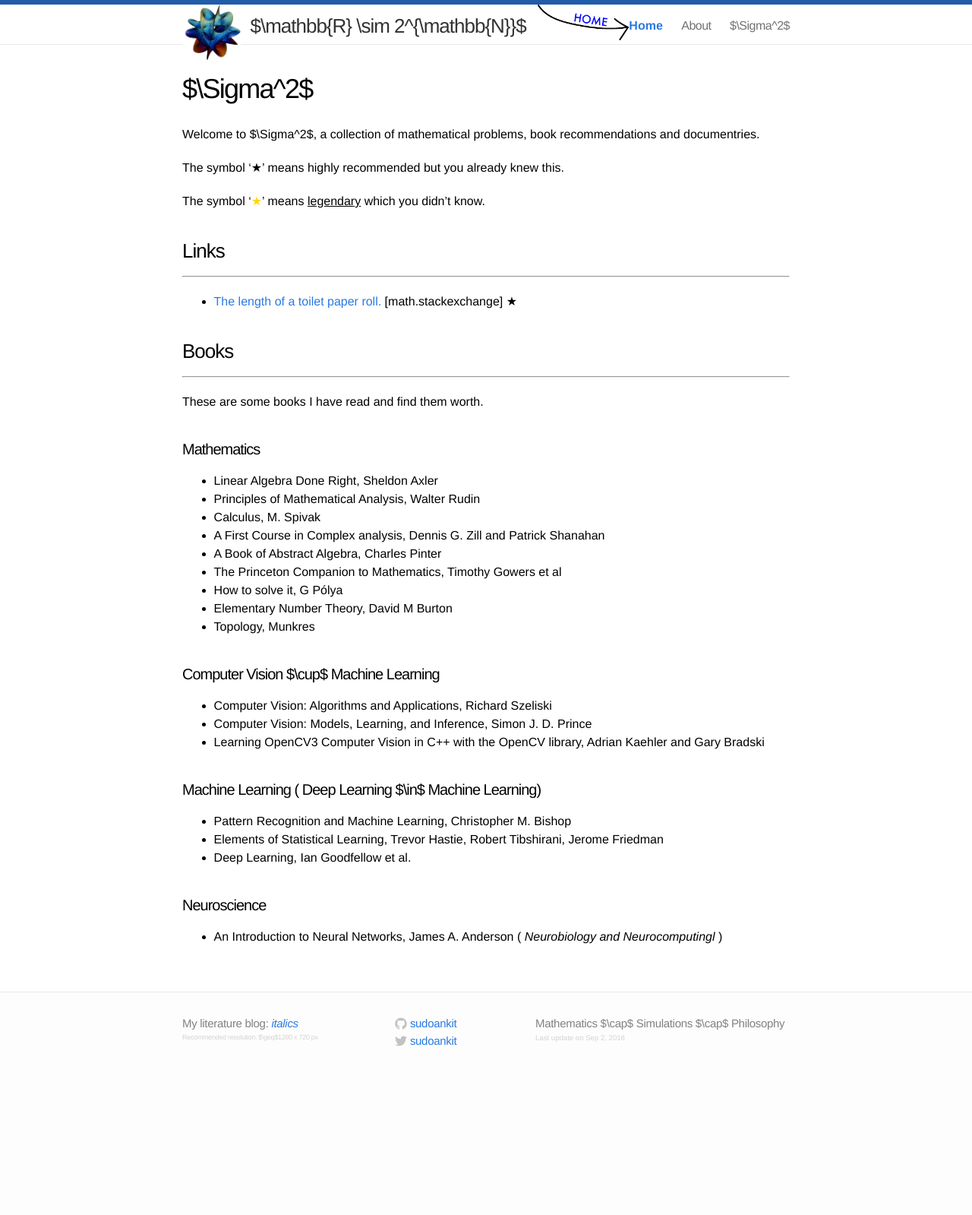
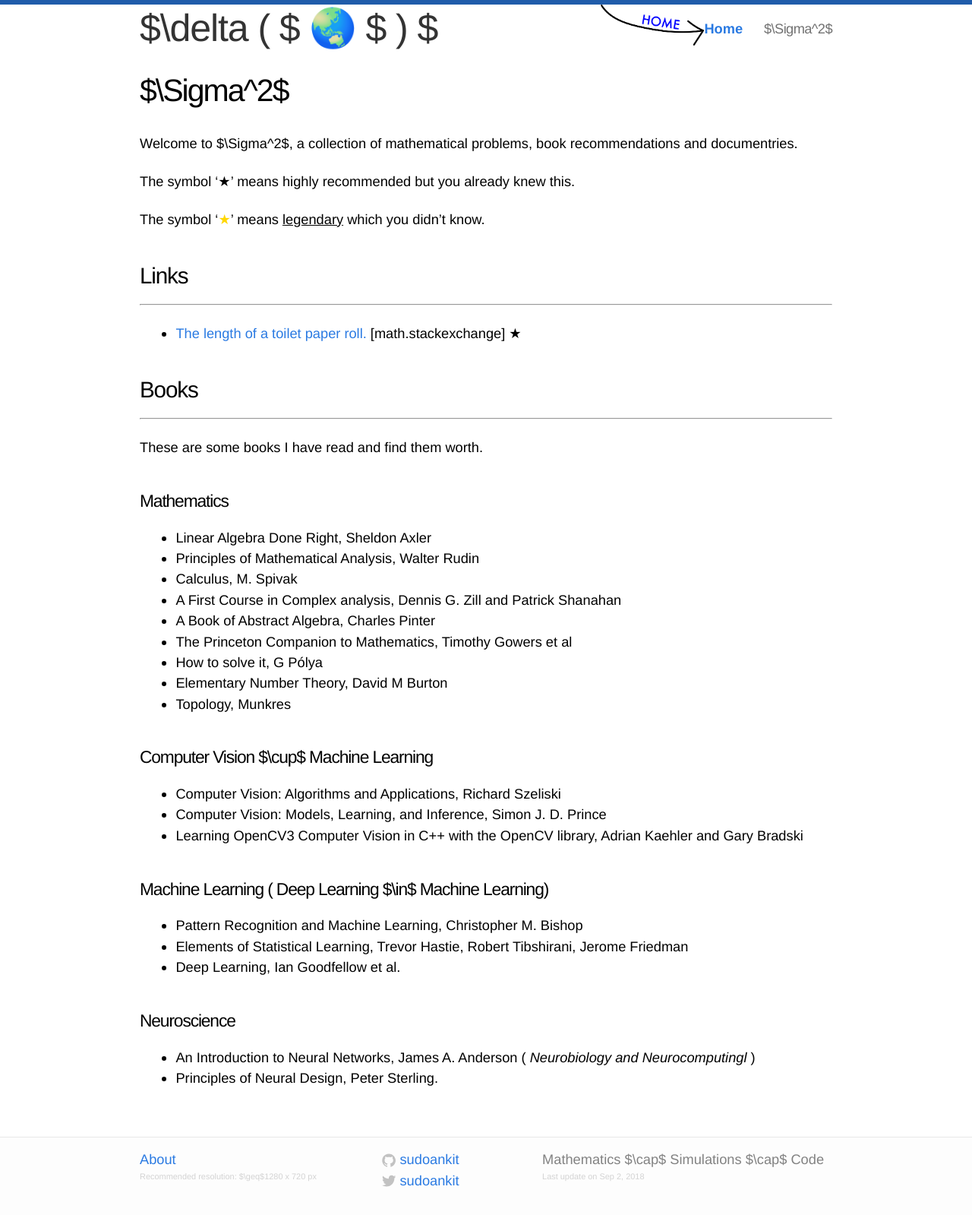
Before and after one commit to sudoankit/mathblog, a Jekyll site: the page built from sigma.md, in a window 1280 px wide. Shown: the whole page at 76% size. Built offline with Jekyll 4.4.1, drawn with Linux system fonts in a browser that asks for light colours; a script that is not in the unit is left out; comment, search, counter and statistics services are not loaded; before the commit the page ends 1426 px from its top, so only the background shows below that.

Commit message:
design changes

```diff
--- a/_includes/footer.html
+++ b/_includes/footer.html
@@ -6,7 +6,7 @@
 
     <div class="footer-col-1 column">
       <ul>
-        <li> My literature blog: <a href="http://sudoankit.github.io/italics"><i>italics</i></a></li>
+        <li><a href="http://www.sudoankit.xyz">About</a></li>
         <li><div style="text-align: inherit; font-size: 60%; color: #d3d3d3">Recommended resolution: $\geq$1280 x 720 px </div></li>
 
         <!-- <li><a href="mailto:{{ site.email }}">{{ site.email }}</a></li> -->
@@ -55,7 +55,7 @@
     </div>
 
     <div class="footer-col-3 column">
-      <p class="text">Mathematics $\cap$ Simulations $\cap$ Philosophy</p>
+      <p class="text">Mathematics $\cap$ Simulations $\cap$ Code</p>
       <div style="text-align: inherit; font-size: 60%; color: #d3d3d3"> Last update on  {{ site.time | date: "%b %-d, %Y" }}</div>
     </div>
 
--- a/_includes/header.html
+++ b/_includes/header.html
@@ -2,8 +2,7 @@
 
   <div class="wrap">
 
-<a class="site-title" href="{{ site.baseurl }}"><img src="{{ site.baseurl }}/calabi.png" width="77"></a>
-     <a class="site-title" href="{{ site.baseurl }}">&nbsp; $\mathbb{R} \sim 2^{\mathbb{N}}$</a>
+     <a class="site-title" href="{{ site.baseurl }}">$\delta ( $ 🌏 $ ) $</a>
 <!-- this should work -->
     <nav class="site-nav">
       <a href="#" class="menu-icon">
--- a/css/main.css
+++ b/css/main.css
@@ -1,8 +1,5 @@
 /* Base */
 /* ----------------------------------------------------------*/
-
-
-
 
 
 * {
@@ -36,7 +33,7 @@ a:visited { color: #205caa; }
   max-width: 800px;
   padding: 0 30px;
   margin: 0 auto;
-  zoom: 1;
+  zoom: 1.14;
 }
 
 
@@ -48,7 +45,7 @@ a:visited { color: #205caa; }
 .site-header {
 
   border-top: 6px solid #205caa;
-  border-bottom: 1px solid #e8e8e8;
+  /*border-bottom: 1px solid #e8e8e8;*/
   height: 52px;
   background-color: white;
 
@@ -59,7 +56,7 @@ a:visited { color: #205caa; }
 .site-title:visited {
   display: block;
   color: #333;
-  font-size: 26px;
+  font-size: 44px;
   letter-spacing: -1px;
   float: left;
   line-height: 56px;
@@ -84,13 +81,13 @@ a:visited { color: #205caa; }
 
 .site-footer {
   border-top: 1px solid #e8e8e8;
-  padding: 30px 0;
+  padding: 15px 0;
 }
 
 .footer-heading {
   font-size: 18px;
   font-weight: 300;
-  letter-spacing: -.5px;
+  /*letter-spacing: -.5px;*/
   margin-bottom: 15px;
 }
 
@@ -124,8 +121,8 @@ a:visited { color: #205caa; }
 
 .site-footer li,
 .site-footer p {
-  font-size: 15px;
-  letter-spacing: -.3px;
+  /*font-size: 15px;*/
+  /*letter-spacing: -.3px;*/
   color: #828282;
 }
 
--- a/sigma.md
+++ b/sigma.md
@@ -53,3 +51,4 @@ These are some books I have read and find them worth.
 #### Neuroscience
 
 - An Introduction to Neural Networks, James A. Anderson ( _Neurobiology and Neurocomputingl_ )
+- Principles of Neural Design, Peter Sterling.
```
Also changed, not shown: other parts of sigma.md (+1 -3 lines), about.md (deleted, +0 -48 lines).
